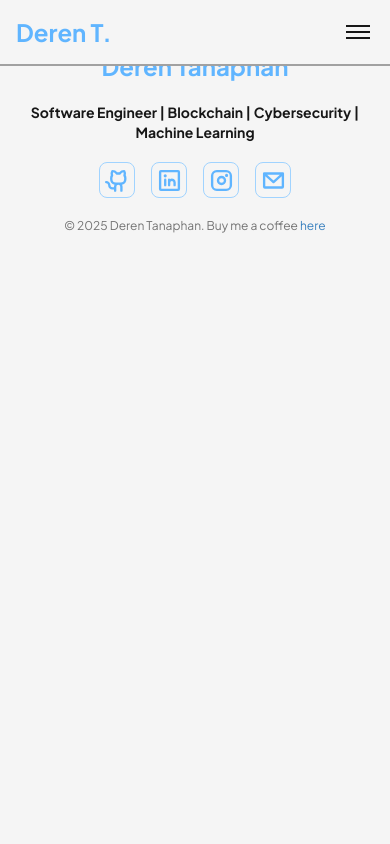
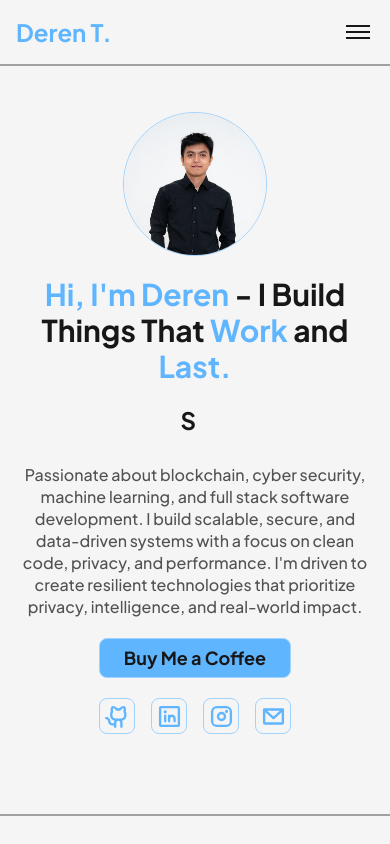
Before and after one commit to Lev1reG/personal-website, a React (Vite) app: page / in a window 390 px wide. Shown: the top 844 px of the page. Built offline with nearby package versions, Linux system fonts and the light colour scheme.

Commit message:
feat: hero section mobile view

```diff
--- /dev/null
+++ b/src/components/Home/Hero.tsx
@@ -0,0 +1,68 @@
+import ProfilePicture from "@/assets/Profile-Picture.png";
+import TypewriterCycle from "@/components/TypeWriterCycle";
+import { Button } from "@/components/ui/button";
+import SocialMedia from "@/components/SocialMediaButton";
+
+const Hero = () => {
+  const phrases = [
+    "Software Engineer",
+    "Full Stack Developer",
+    "Secure & Reliable Systems",
+    "Blockchain Enthusiast",
+    "Machine Learning Enthusiast",
+    "Fast Learner & Diciplined",
+  ];
+
+  return (
+    <article className="flex flex-col items-center justify-center space-y-5 pt-28 pb-20">
+      <div className="flex flex-col items-center space-y-5">
+        <img
+          src={ProfilePicture}
+          alt="Profile Picture of Deren Tanaphan"
+          className="w-36 h-36 rounded-full border border-brand-300"
+        />
+        <h1 className="text-3xl font-bold text-center dark:text-neutral-100 text-neutral-900">
+          <span className="text-brand-500">Hi, I'm Deren</span> - I Build Things
+          That <span className="text-brand-500">Work </span> and{" "}
+          <span className="text-brand-500">Last.</span>
+        </h1>
+      </div>
+      <div className="flex flex-col items-center space-y-5">
+        <h2 className="text-2xl font-bold text-center dark:text-neutral-100 text-neutral-900 min-h-[2.5rem]">
+          <TypewriterCycle
+            phrases={phrases}
+            typingSpeed={100}
+            deletingSpeed={50}
+            pauseDuration={3000}
+          />
+        </h2>
+        <p className="font-medium text-base text-center leading-snug dark:text-neutral-400 text-neutral-600">
+          Passionate about blockchain, cyber security, machine learning, and
+          full stack software development. I build scalable, secure, and
+          data-driven systems with a focus on clean code, privacy, and
+          performance. I'm driven to create resilient technologies that
+          prioritize privacy, intelligence, and real-world impact.
+        </p>
+        <div className="flex flex-col items-center space-y-5">
+          <Button
+            asChild
+            variant="defaultCustom"
+            size="lg"
+            className="font-bold text-lg"
+          >
+            <a
+              href="https://saweria.co/levireg"
+              target="_blank"
+              rel="noopener noreferrer"
+            >
+              Buy Me a Coffee
+            </a>
+          </Button>
+          <SocialMedia />
+        </div>
+      </div>
+    </article>
+  );
+};
+
+export default Hero;
--- a/src/pages/Home.tsx
+++ b/src/pages/Home.tsx
@@ -1,6 +1,10 @@
+import Hero from "@/components/Home/Hero"
+
 const Home = () => {
   return (
-    <div>Home</div>
+    <>
+      <Hero />
+    </>
   )
 }
 
```
Also changed, not shown: src/assets/Profile-Picture.png (added).
